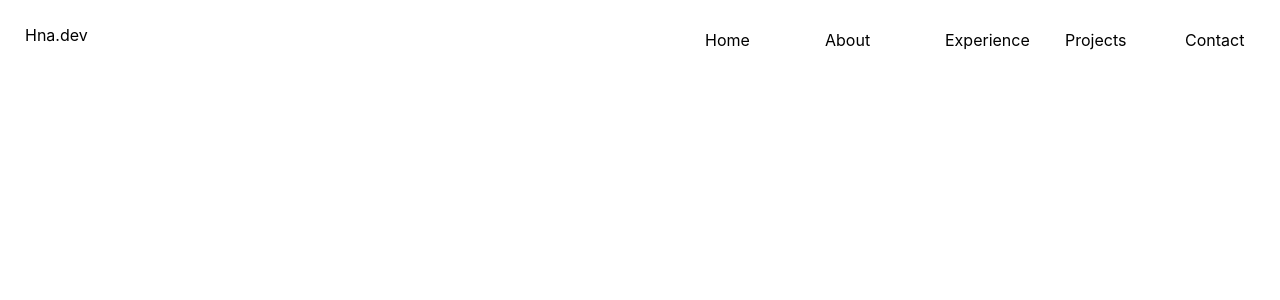
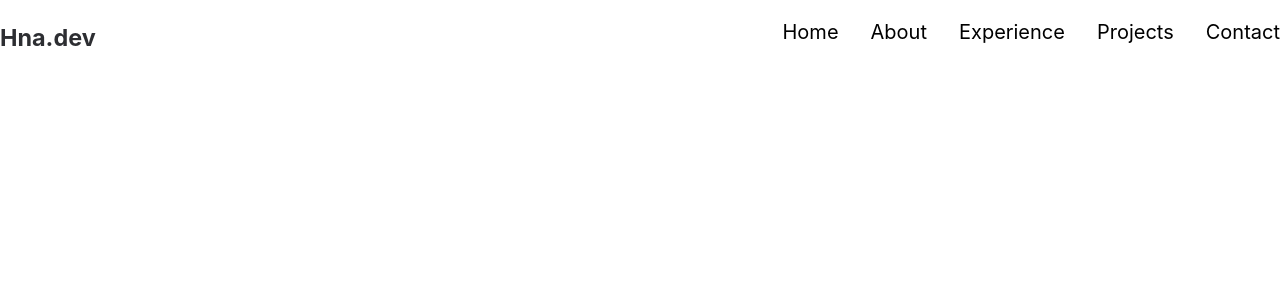
Before and after one commit to hn-agnihotri29/my_portfolio, a React (Create React App) app: page / in a window 1280 px wide. Shown: the top 300 px of the page. Built offline with nearby package versions, Linux system fonts and the light colour scheme.

Commit message:
nav styling

```diff
--- a/src/components/Navbar/Navbar.jsx
+++ b/src/components/Navbar/Navbar.jsx
@@ -3,15 +3,15 @@ import './Navbar.style.scss'
 const Navbar = () => {
     return (
         <>
-            <nav className="navContainer">
-                <span>Hna.dev</span>
-                <div className='navLink'>
-                    <span>Home</span>
-                    <span>About</span>
-                    <span>Experience</span>
-                    <span>Projects</span>
-                    <span>Contact</span>
-                </div>
+            <nav>
+                <h3 className='logo'>Hna.dev</h3>
+                <ul className='navLink'>
+                    <li>Home</li>
+                    <li>About</li>
+                    <li>Experience</li>
+                    <li>Projects</li>
+                    <li>Contact</li>
+                </ul>
             </nav>
         </>
     )
--- a/src/components/Navbar/Navbar.style.scss
+++ b/src/components/Navbar/Navbar.style.scss
@@ -1,9 +1,26 @@
-.navContainer {
+nav {
     height: 70px;
     width: 100%;
     display: flex;
     justify-content: space-between;
     margin-bottom: 25px;
+    font-size: 20px;
+
+    h3 {
+        display: block;
+        font-size: 1.17em;
+        margin-block-start: 1em;
+        margin-block-end: 1em;
+        margin-inline-start: 0px;
+        margin-inline-end: 0px;
+        font-weight: bold;
+        unicode-bidi: isolate;
+    }
+
+    .logo {
+        color: #2d2e32;
+        cursor: pointer;
+    }
 
      span {
         height: 100%;
@@ -12,13 +29,9 @@
         align-items: center;
     }
 
-    .navLink {
-        width: 50%;
-        height: 100%;
-        padding-top: 30px;
-        padding-left: 10px;
+    ul {
         display: flex;
-        align-items: center;
-        justify-content: flex-end;
+        list-style: none;
+        gap: 2rem;
     }
 }
```
